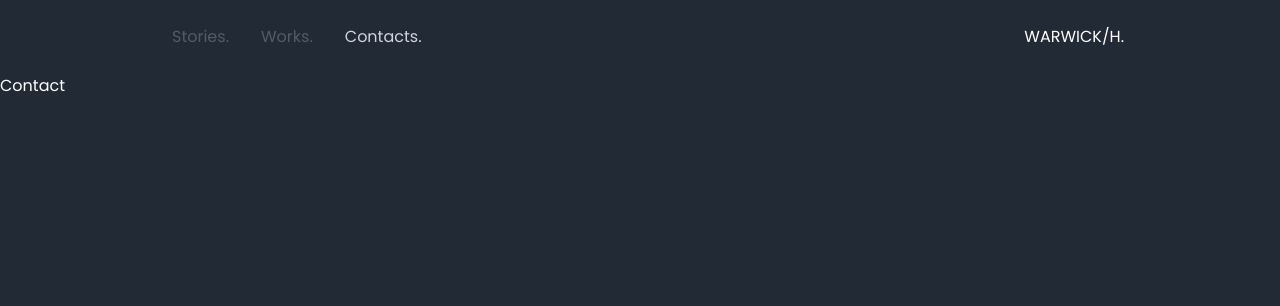
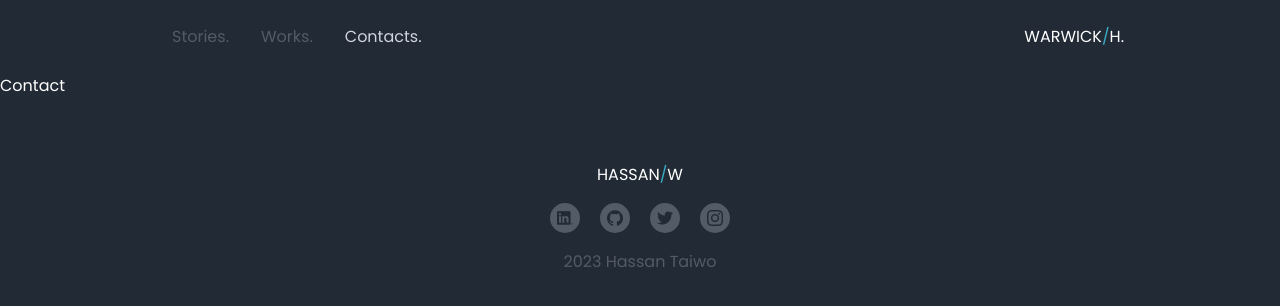
Before and after one commit to Im-Hassan-wd/react-portfolio, a React (Create React App) app: page /contact in a window 1280 px wide. Shown: the top 306 px of the page. Built offline with nearby package versions, Linux system fonts and the light colour scheme.

Commit message:
pages and components

```diff
--- a/src/App.js
+++ b/src/App.js
@@ -5,6 +5,7 @@ import Contact from "./pages/contact/Contact";
 import Navbar from "./components/Navbar";
 import Home from "./pages/home/Home";
 import Work from "./pages/work/Work";
+import Footer from "./components/Footer";
 
 function App() {
   return (
@@ -23,6 +24,7 @@ function App() {
           </Route>
         </Switch>
       </Router>
+      <Footer />
     </div>
   );
 }
--- /dev/null
+++ b/src/components/Footer.css
@@ -0,0 +1,29 @@
+footer {
+  margin: 64px 0;
+  text-align: center;
+}
+footer .icons {
+  margin: 16px 0;
+  display: flex;
+  justify-content: center;
+  gap: 20px;
+  text-align: center;
+}
+footer i {
+  color: var(--blue-dark-50);
+  height: 100%;
+  margin-top: 10px;
+}
+footer a {
+  text-decoration: none;
+  width: 30px;
+  height: 30px;
+  display: flex;
+  justify-content: center;
+  align-items: center;
+  background: var(--gray-100);
+  border-radius: 50%;
+}
+footer span {
+  color: var(--gray-100);
+}
--- /dev/null
+++ b/src/components/Footer.js
@@ -0,0 +1,24 @@
+// styles
+import "./Footer.css";
+
+const icons = ["linkedin", "github", "twitter", "instagram"];
+
+export default function Footer() {
+  const date = new Date();
+
+  return (
+    <footer>
+      <div className="logo">
+        Hassan<span>/</span>W
+      </div>
+      <div className="icons">
+        {icons.map((icon) => (
+          <a href="#">
+            <i className={`fi fi-brands-${icon}`}></i>
+          </a>
+        ))}
+      </div>
+      <span>{date.getFullYear()} Hassan Taiwo</span>
+    </footer>
+  );
+}
--- a/src/components/Navbar.css
+++ b/src/components/Navbar.css
@@ -4,9 +4,12 @@
   justify-content: space-between;
   align-items: center;
 }
-.navbar .logo {
+.logo {
   order: 2;
   text-transform: uppercase;
+}
+.logo span {
+  color: var(--blue);
 }
 .navbar ul {
   display: flex;
--- a/src/components/Navbar.js
+++ b/src/components/Navbar.js
@@ -6,7 +6,9 @@ import "./Navbar.css";
 export default function Navbar() {
   return (
     <nav className="navbar">
-      <div className="logo">Warwick/H.</div>
+      <div className="logo">
+        Warwick<span>/</span>H.
+      </div>
       <ul>
         <li>
           <NavLink exact to="/">
--- a/src/index.css
+++ b/src/index.css
@@ -3,6 +3,7 @@
 @import url("https://fonts.googleapis.com/css2?family=Dancing+Script:wght@700&display=swap");
 /* falticon  */
 @import url("https://cdn-uicons.flaticon.com/uicons-bold-straight/css/uicons-bold-straight.css");
+@import url("https://cdn-uicons.flaticon.com/uicons-brands/css/uicons-brands.css");
 
 :root {
   --blue-dark-100: #1b232e;
```
